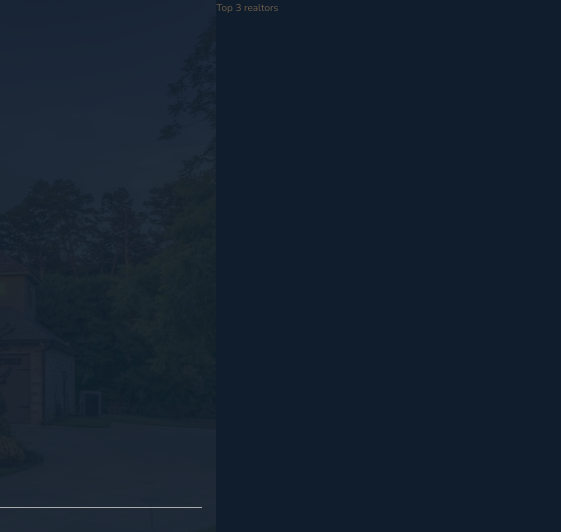
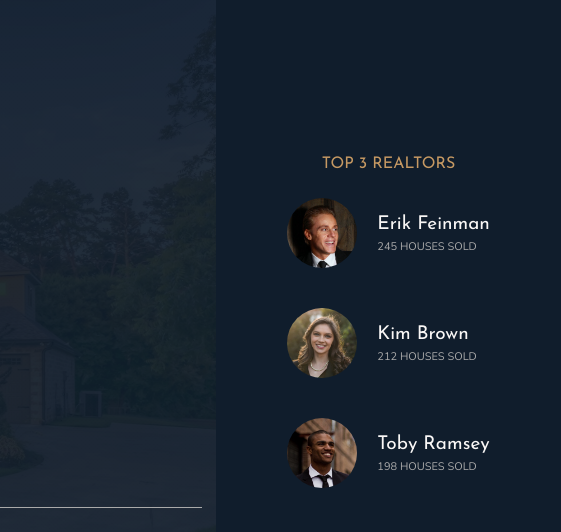
Before and after one commit to abodbazyan/Nexter-Design, a website: page index.html in a window 1280 px wide. Shown: the top 532 px of the page, 719-1280 px from the left. Drawn offline with nearby package versions, Linux system fonts and the light colour scheme.

Commit message:
Building and styling the Realtors section

```diff
--- a/index.html
+++ b/index.html
@@ -31,7 +31,26 @@
         <img src="img/logo-bi.png" alt="Seen on logo 4" />
       </div>
     </header>
-    <div class="realtors">Top 3 realtors</div>
+    <div class="realtors">
+      <h3 class="heading-3">Top 3 Realtors</h3>
+      <div class="realtors__list">
+        <img src="img/realtor-1.jpeg" alt="realtor 1" class="realtors__img" />
+        <div class="realtors__details">
+          <h4 class="heading-4 heading-4--light">Erik Feinman</h4>
+          <p class="realtors__sold">245 houses sold</p>
+        </div>
+        <img src="img/realtor-2.jpeg" alt="realtor 2" class="realtors__img" />
+        <div class="realtors__details">
+          <h4 class="heading-4 heading-4--light">Kim Brown</h4>
+          <p class="realtors__sold">212 houses sold</p>
+        </div>
+        <img src="img/realtor-3.jpeg" alt="realtor 3" class="realtors__img" />
+        <div class="realtors__details">
+          <h4 class="heading-4 heading-4--light">Toby Ramsey</h4>
+          <p class="realtors__sold">198 houses sold</p>
+        </div>
+      </div>
+    </div>
     <section class="features">
       <div class="feature">
         <svg class="feature__icon">
--- a/sass/_realtors.scss
+++ b/sass/_realtors.scss
@@ -1,4 +1,31 @@
 .realtors {
   background-color: $color-secondary;
   grid-column: col-start 7 / full-end;
+  padding: 3rem;
+
+  display: grid;
+  place-content: center;
+  justify-items: center;
+  grid-row-gap: 2rem;
+
+  &__list {
+    display: grid;
+    grid-template-columns: min-content max-content;
+    grid-column-gap: 2rem;
+    grid-row-gap: 5vh;
+    align-items: center;
+  }
+
+  &__img {
+    width: 7rem;
+    border-radius: 50%;
+    display: block;
+  }
+
+  &__sold {
+    font-size: 1.1rem;
+    text-transform: uppercase;
+    color: $color-grey-light-2;
+    margin-top: -3px;
+  }
 }
```
Also changed, not shown: css/style.css.
